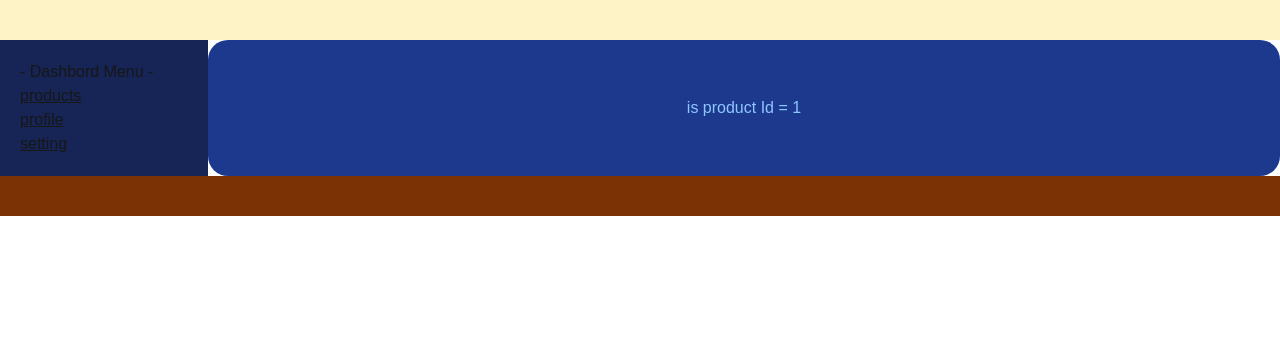
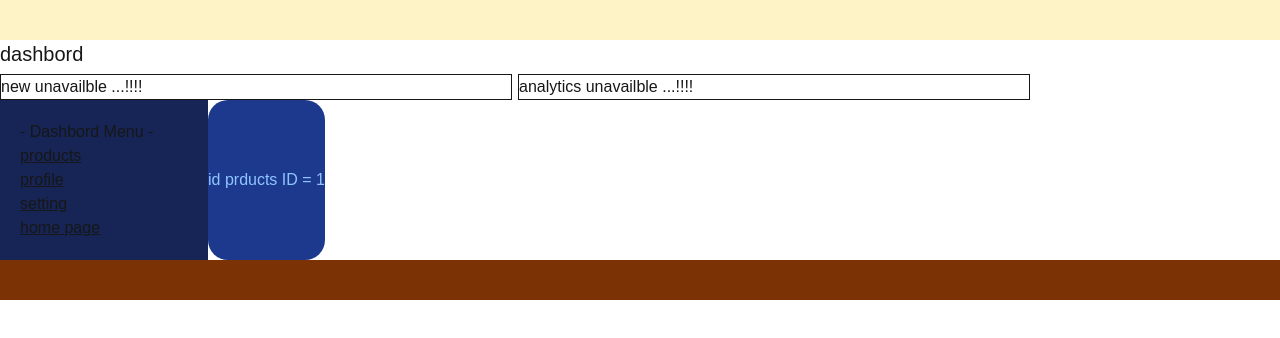
Before and after one commit to mani-dp/next-project, a Next.js app: page /dashbord/products/1 in a window 1280 px wide. Shown: the top 338 px of the page. Built offline with nearby package versions, Linux system fonts and the light colour scheme.

Commit message:
useing parallel

```diff
--- /dev/null
+++ b/src/app/dashbord/@analytics/default.tsx
@@ -0,0 +1,9 @@
+import React from 'react'
+
+const defaultNews = () => {
+  return (
+    <div> analytics unavailble ...!!!!</div>
+  )
+}
+
+export default defaultNews
--- /dev/null
+++ b/src/app/dashbord/@analytics/page.tsx
@@ -0,0 +1,11 @@
+const analyticsSlot = () => {
+  return (
+    <>
+      <h3 className=" border">analitics </h3>
+      <div> this is nanlytics section </div>
+    </>
+
+  )
+}
+
+export default analyticsSlot
--- /dev/null
+++ b/src/app/dashbord/@news/default.tsx
@@ -0,0 +1,9 @@
+import React from 'react'
+
+const defaultNews = () => {
+  return (
+    <div> new unavailble ...!!!!</div>
+  )
+}
+
+export default defaultNews
--- /dev/null
+++ b/src/app/dashbord/@news/page.tsx
@@ -0,0 +1,10 @@
+const newsSlot = () => {
+  return (
+    <div className="border-2 bg-amber-950 text-amber-50  ">
+            <div className=" border"> this is news section ....!!!!! </div>
+            <div> is new section </div>
+    </div>
+  )
+}
+
+export default newsSlot
--- a/src/app/dashbord/layout.tsx
+++ b/src/app/dashbord/layout.tsx
@@ -5,11 +5,20 @@ import { FC, ReactNode } from "react"
 
 interface Ichildren {
     children: ReactNode,
+    news: ReactNode,
+    analytics: ReactNode,
 }
 
-const DashbordLayout: FC<Ichildren> = ({ children }) => {
+const DashbordLayout: FC<Ichildren> = ({ children, news, analytics}) => {
 
     return (
+
+        <>
+        <div className="grow flex flex-wrap gap-1.5">
+            <div className="text-xl w-full "> dashbord</div>
+            <div className=" w-[40%]  border " > {news} </div>
+            <div className=" w-[40%] border">{analytics}</div>
+        </div>
         <div className="flex ">
             <aside className="w-52 p-5 bg-blue-950">
                 <h3 className="text- xl ">- Dashbord Menu -</h3>
@@ -27,14 +36,20 @@ const DashbordLayout: FC<Ichildren> = ({ children }) => {
                         <Link href={'/dashbord/setting'}>setting</Link>
 
                     </li>
+
+                    <li className="hover:text-amber-100 ">
+                        <Link href={'/'}>home page</Link>
+
+                    </li>
                 </ul>
             </aside>
             <main
-                className="text-blue-300 bg-blue-900 rounded-[20px] grow items-center flex justify-center "
+                className="text-blue-300 bg-blue-900 rounded-[20px] items-center flex justify-center "
             >
                 {children}
             </main>
         </div>
+        </>
     )
 }
 
--- a/src/app/dashbord/products/[id]/page.tsx
+++ b/src/app/dashbord/products/[id]/page.tsx
@@ -1,11 +1,14 @@
- interface Iprops {
-    params: Promise<{id: string}>
- }
+import React from 'react'
 
-async function productsId({params} : Iprops) {
-    const { id } = await params;
-
-    return <h3>is product Id = {id} </h3>
+interface Iprops {
+    params: {id: string}
 }
 
-export default productsId
+const productId =  async({params} : Iprops) => {
+    const { id } = await params;
+    return (
+    <div> id  prducts ID  = {id} </div>
+  )
+}
+
+export default productId
--- /dev/null
+++ b/src/app/docs/[...slug]/page.tsx
@@ -0,0 +1,16 @@
+import React, { FC } from 'react'
+
+interface Iprops {
+    params: {slug: string[]}
+}
+
+const DocsPage : FC<Iprops> = ({params}) => {
+  return (
+    <>
+    <div>DocsPage {params.slug} </div>
+    <code > Docs / {params.slug.join("/")} </code>
+    </>
+  )
+}
+
+export default DocsPage
```
